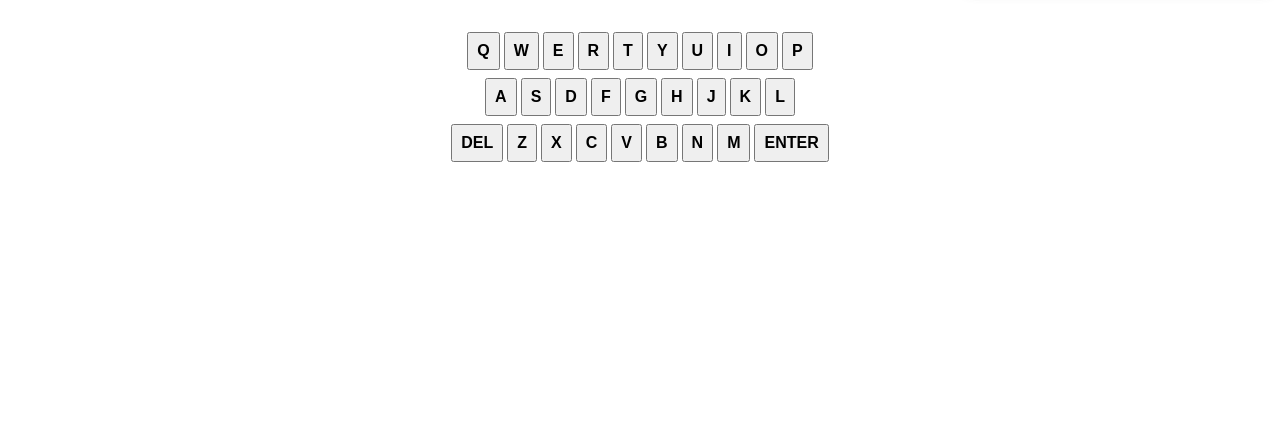
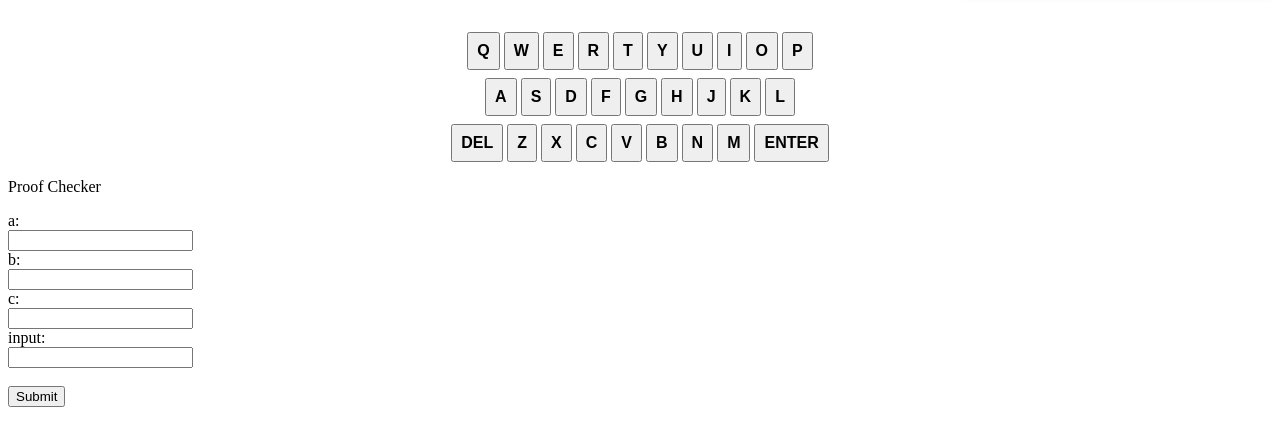
Before and after one commit to opaninakuffo/zkWordle, a website: page static/index.html in a window 1280 px wide. Shown: the part 105-550 px from the top of the page. Drawn offline with nearby package versions, Linux system fonts and the light colour scheme.

Commit message:
add verification

```diff
--- a/static/index.html
+++ b/static/index.html
@@ -64,6 +64,20 @@
 
     </div>
 
+    <div id="verification">
+        <p>Proof Checker</p>
+        <form>
+            <label for="a">a:</label><br>
+            <input type="text" id="a" name="a"><br>
+            <label for="b">b:</label><br>
+            <input type="text" id="b" name="b"><br>
+            <label for="c">c:</label><br>
+            <input type="text" id="c" name="c"><br>
+            <label for="input">input:</label><br>
+            <input type="text" id="input" name="input"><br><br>
+            <input type="button" onclick="verifyProof()" value="Submit">
+        </form>
+    </div>
 <script
 src="https://code.jquery.com/jquery-3.6.0.min.js"
 integrity="sha256-/xUj+3OJU5yExlq6GSYGSHk7tPXikynS7ogEvDej/m4="
--- a/static/script.js
+++ b/static/script.js
@@ -93,7 +93,6 @@ function initBoard() {
       .catch((error) => {
         toastr.error(error.response.data.message)
       })
-    // const verifierContract = new ethers.Contract(verifierContractAddress, verifierAbi, provider);
 }
 
 function shadeKeyBoard(letter, color) {
@@ -227,6 +226,24 @@ function insertLetter (pressedKey) {
     nextLetter += 1
 }
 
+function verifyProof() {
+    let a = JSON.parse(document.getElementById("a").value)
+    let b = JSON.parse(document.getElementById("b").value)
+    let c = JSON.parse(document.getElementById("c").value)
+    let input = JSON.parse(document.getElementById("input").value)
+
+    const verifierContract = new ethers.Contract(verifierContractAddress, verifierAbi, signer)
+    verifierContract.verifyProof(a, b, c, input).then((response) => {
+            if (response == true) {
+                toastr.success("Clue verification passed");
+            } else {
+                toastr.error("Clue verification failed");
+            }
+        }).catch((error) => {
+            toastr.error(error)
+        })
+}
+
 const animateCSS = (element, animation, prefix = 'animate__') =>
   // We create a Promise and return it
   new Promise((resolve, reject) => {
```
